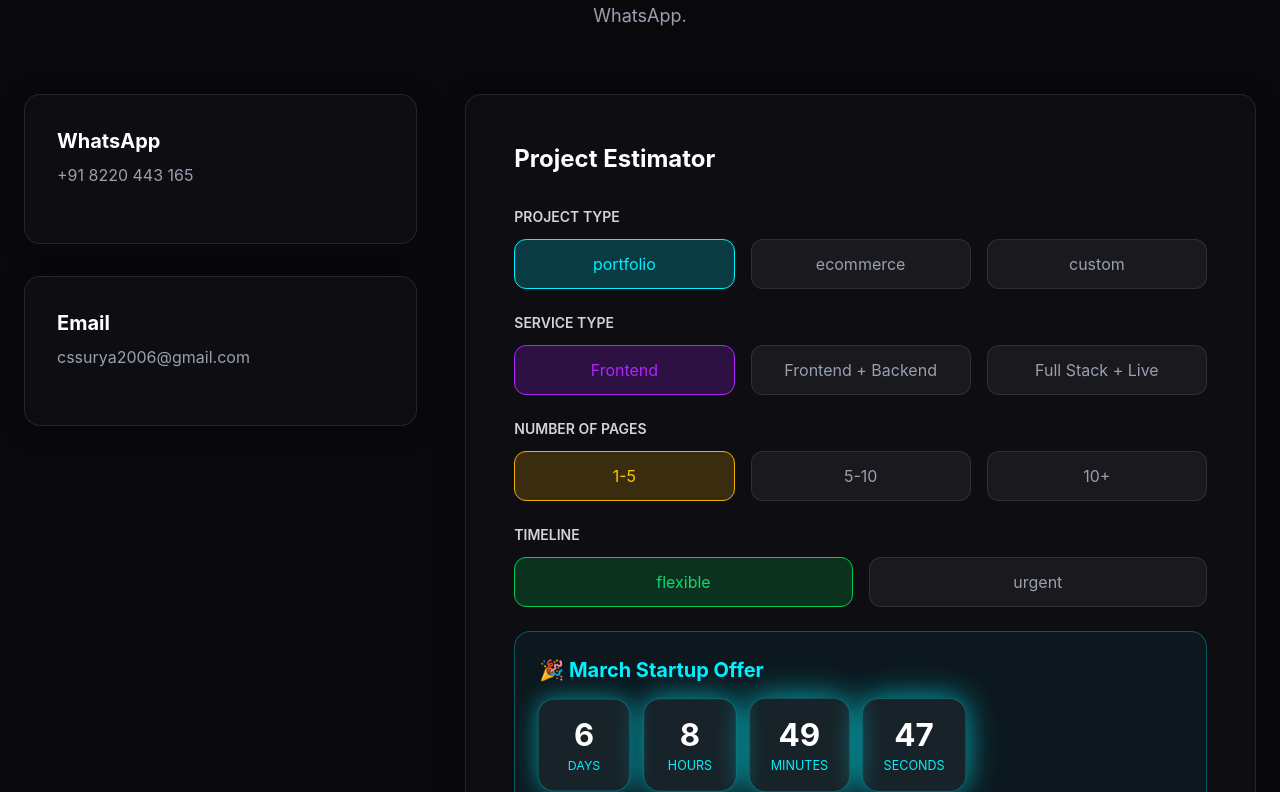
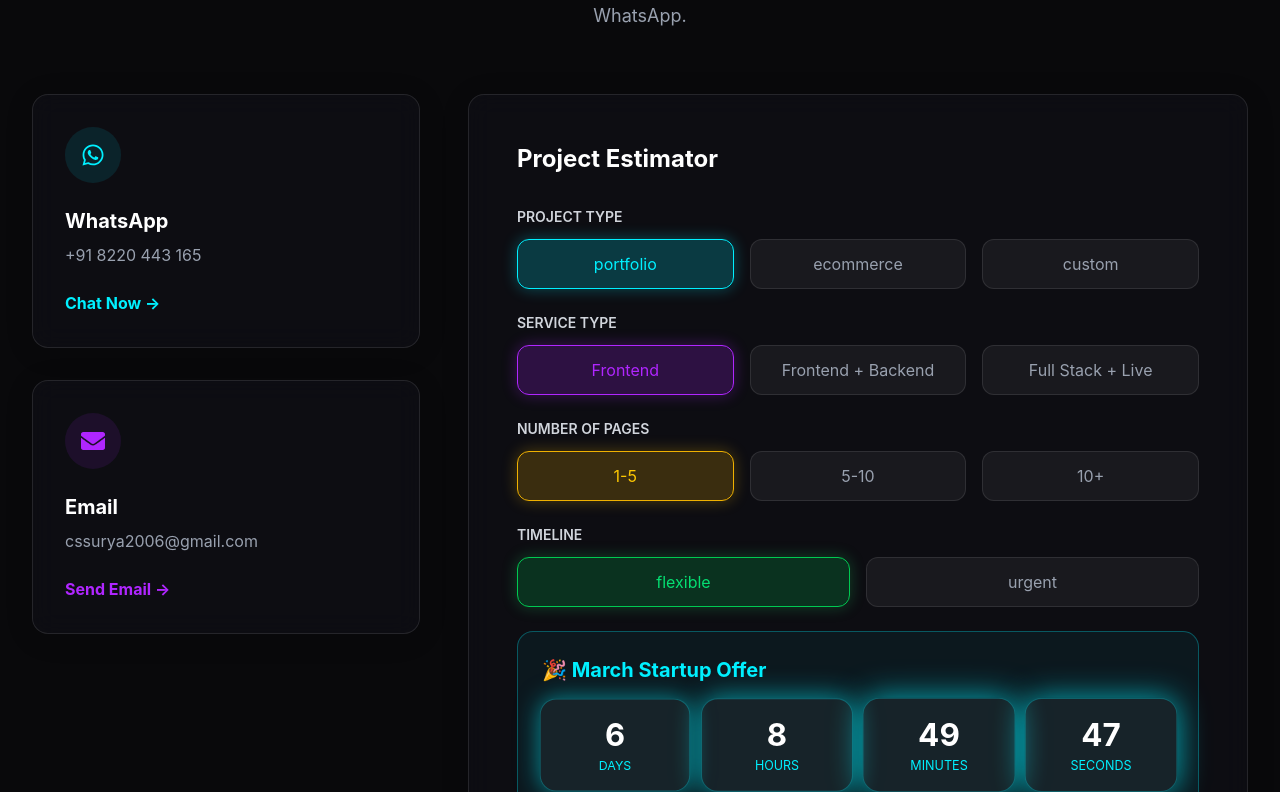
Before and after one commit to Surya200622/surya.cs-portfolio, a React (Vite) app: page / in a window 1280 px wide. Shown: the part 6028-6820 px from the top of the page. Built offline with nearby package versions, Linux system fonts and the light colour scheme.

Commit message:
Refactor Contact component layout and styles

```diff
--- a/src/components/Contact.jsx
+++ b/src/components/Contact.jsx
@@ -21,7 +21,6 @@ const Contact = () => {
     const month = today.getMonth();
     const day = today.getDay();
 
-    // Saturday offer
     if (day === 6) {
       return {
         title: "Saturday Special Offer",
@@ -85,24 +84,19 @@ const Contact = () => {
   const calculatePrice = () => {
     let base = 0;
 
-    // Project Type
     if (projectType === 'portfolio') base += 5000;
     if (projectType === 'ecommerce') base += 10000;
     if (projectType === 'custom') base += 15000;
 
-    // Service Type
     if (serviceType === 'frontend') base += 0;
     if (serviceType === 'frontend-backend') base += 5000;
     if (serviceType === 'fullstack-live') base += 10000;
 
-    // Pages
     if (pages === '5-10') base += 3000;
     if (pages === '10+') base += 8000;
 
-    // Timeline
     if (timeline === 'urgent') base += 5000;
 
-    // Offer
     const offer = getDynamicOffer();
     if (offer) {
       base -= (base * offer.discountPercent) / 100;
@@ -112,46 +106,82 @@ const Contact = () => {
   };
 
   const getQuoteMessage = () => {
-    return `Hi, I used the price calculator. I need a ${projectType} website with ${serviceType}. Pages: ${pages}. Timeline: ${timeline}. Estimated price: ₹${calculatePrice()}. Let's discuss!`;
+    return `Hi, I need a ${projectType} website with ${serviceType}. Pages: ${pages}. Timeline: ${timeline}. Estimated price: ₹${calculatePrice()}. Let's discuss!`;
   };
 
   return (
     <section
       id="contact"
-      className="py-24 relative w-full bg-zinc-950 border-t border-white/5"
+      className="py-16 md:py-20 lg:py-24 relative w-full bg-zinc-950 border-t border-white/5"
     >
-      <div className="max-w-7xl mx-auto px-6">
-        <div className="text-center mb-16">
+      <div className="max-w-7xl mx-auto px-4 sm:px-6 lg:px-8">
+        <div className="text-center mb-12 md:mb-16">
           <motion.h2
             initial={{ opacity: 0, y: 20 }}
             whileInView={{ opacity: 1, y: 0 }}
             viewport={{ once: true }}
-            className="text-4xl md:text-5xl font-bold text-white mb-4"
+            className="text-3xl sm:text-4xl md:text-5xl font-bold text-white mb-4"
           >
             Let's <span className="text-gradient">Talk</span>
           </motion.h2>
 
-          <p className="text-gray-400 max-w-2xl mx-auto text-lg">
+          <p className="text-gray-400 max-w-2xl mx-auto text-base md:text-lg">
             Ready to start your project? Get an instant estimate and reach out on WhatsApp.
           </p>
         </div>
 
-        <div className="flex flex-col lg:flex-row gap-12">
+        <div className="flex flex-col lg:flex-row gap-8 md:gap-10 lg:gap-12">
+
           {/* Contact Info */}
-          <div className="lg:w-1/3 space-y-8">
-            <div className="glass p-8 rounded-2xl">
-              <h3 className="text-xl font-bold text-white mb-2">WhatsApp</h3>
-              <p className="text-gray-400 mb-6">+91 8220 443 165</p>
+          <div className="w-full lg:w-1/3 space-y-6 md:space-y-8">
+
+            <div className="glass p-6 md:p-8 rounded-2xl border border-white/10 transition-all duration-300 hover:border-neon-blue/50 hover:shadow-[0_0_25px_rgba(0,240,255,0.25)] hover:scale-[1.02] group">
+              <div className="w-14 h-14 bg-neon-blue/10 rounded-full flex items-center justify-center text-neon-blue text-2xl mb-6 transition-all duration-300 group-hover:scale-110 group-hover:shadow-[0_0_20px_rgba(0,240,255,0.5)]">
+                <FaWhatsapp />
+              </div>
+
+              <h3 className="text-xl font-bold text-white mb-2">
+                WhatsApp
+              </h3>
+
+              <p className="text-gray-400 mb-6">
+                +91 8220 443 165
+              </p>
+
+              <a
+                href={generateWhatsAppLink("Hi! I want to discuss a project.")}
+                target="_blank"
+                rel="noopener noreferrer"
+                className="text-neon-blue font-bold transition-all duration-300 hover:drop-shadow-[0_0_8px_rgba(0,240,255,0.8)]"
+              >
+                Chat Now →
+              </a>
             </div>
 
-            <div className="glass p-8 rounded-2xl">
-              <h3 className="text-xl font-bold text-white mb-2">Email</h3>
-              <p className="text-gray-400 mb-6">cssurya2006@gmail.com</p>
+            <div className="glass p-6 md:p-8 rounded-2xl border border-white/10 transition-all duration-300 hover:border-neon-purple/50 hover:shadow-[0_0_25px_rgba(176,38,255,0.25)] hover:scale-[1.02] group">
+              <div className="w-14 h-14 bg-neon-purple/10 rounded-full flex items-center justify-center text-neon-purple text-2xl mb-6 transition-all duration-300 group-hover:scale-110 group-hover:shadow-[0_0_20px_rgba(176,38,255,0.5)]">
+                <FaEnvelope />
+              </div>
+
+              <h3 className="text-xl font-bold text-white mb-2">
+                Email
+              </h3>
+
+              <p className="text-gray-400 mb-6 break-all">
+                cssurya2006@gmail.com
+              </p>
+
+              <a
+                href="mailto:cssurya2006@gmail.com"
+                className="text-neon-purple font-bold transition-all duration-300 hover:drop-shadow-[0_0_8px_rgba(176,38,255,0.8)]"
+              >
+                Send Email →
+              </a>
             </div>
           </div>
 
           {/* Estimator */}
-          <div className="lg:w-2/3 glass p-8 md:p-12 rounded-2xl border border-white/10">
+          <div className="w-full lg:w-2/3 glass p-6 md:p-10 lg:p-12 rounded-2xl border border-white/10 transition-all duration-300 hover:shadow-[0_0_35px_rgba(0,240,255,0.08)]">
             <h3 className="text-2xl font-bold text-white mb-8">
               Project Estimator
             </h3>
@@ -163,15 +193,15 @@ const Contact = () => {
                 <label className="block text-sm font-semibold text-gray-300 mb-3 uppercase">
                   Project Type
                 </label>
-                <div className="grid grid-cols-1 md:grid-cols-3 gap-4">
+                <div className="grid grid-cols-1 sm:grid-cols-2 md:grid-cols-3 gap-4">
                   {['portfolio', 'ecommerce', 'custom'].map(type => (
                     <button
                       key={type}
                       onClick={() => setProjectType(type)}
-                      className={`py-3 px-4 rounded-xl border ${
+                      className={`py-3 px-4 rounded-xl border transition-all ${
                         projectType === type
-                          ? 'bg-neon-blue/20 border-neon-blue text-neon-blue'
-                          : 'bg-white/5 border-white/10 text-gray-400'
+                          ? 'bg-neon-blue/20 border-neon-blue text-neon-blue shadow-[0_0_15px_rgba(0,240,255,0.3)]'
+                          : 'bg-white/5 border-white/10 text-gray-400 hover:border-white/30'
                       }`}
                     >
                       {type}
@@ -185,19 +215,15 @@ const Contact = () => {
                 <label className="block text-sm font-semibold text-gray-300 mb-3 uppercase">
                   Service Type
                 </label>
-                <div className="grid grid-cols-1 md:grid-cols-3 gap-4">
-                  {[
-                    'frontend',
-                    'frontend-backend',
-                    'fullstack-live'
-                  ].map(service => (
+                <div className="grid grid-cols-1 sm:grid-cols-2 md:grid-cols-3 gap-4">
+                  {['frontend', 'frontend-backend', 'fullstack-live'].map(service => (
                     <button
                       key={service}
                       onClick={() => setServiceType(service)}
-                      className={`py-3 px-4 rounded-xl border ${
+                      className={`py-3 px-4 rounded-xl border transition-all ${
                         serviceType === service
-                          ? 'bg-neon-purple/20 border-neon-purple text-neon-purple'
-                          : 'bg-white/5 border-white/10 text-gray-400'
+                          ? 'bg-neon-purple/20 border-neon-purple text-neon-purple shadow-[0_0_15px_rgba(176,38,255,0.3)]'
+                          : 'bg-white/5 border-white/10 text-gray-400 hover:border-white/30'
                       }`}
                     >
                       {service === 'frontend'
@@ -215,15 +241,15 @@ const Contact = () => {
                 <label className="block text-sm font-semibold text-gray-300 mb-3 uppercase">
                   Number of Pages
                 </label>
-                <div className="grid grid-cols-3 gap-4">
+                <div className="grid grid-cols-1 sm:grid-cols-3 gap-4">
                   {['1-5', '5-10', '10+'].map(num => (
                     <button
                       key={num}
                       onClick={() => setPages(num)}
-                      className={`py-3 px-4 rounded-xl border ${
+                      className={`py-3 px-4 rounded-xl border transition-all ${
                         pages === num
-                          ? 'bg-yellow-500/20 border-yellow-500 text-yellow-400'
-                          : 'bg-white/5 border-white/10 text-gray-400'
+                          ? 'bg-yellow-500/20 border-yellow-500 text-yellow-400 shadow-[0_0_15px_rgba(234,179,8,0.3)]'
+                          : 'bg-white/5 border-white/10 text-gray-400 hover:border-white/30'
                       }`}
                     >
                       {num}
@@ -237,15 +263,15 @@ const Contact = () => {
                 <label className="block text-sm font-semibold text-gray-300 mb-3 uppercase">
                   Timeline
                 </label>
-                <div className="grid grid-cols-2 gap-4">
+                <div className="grid grid-cols-1 sm:grid-cols-2 gap-4">
                   {['flexible', 'urgent'].map(time => (
                     <button
                       key={time}
                       onClick={() => setTimeline(time)}
-                      className={`py-3 px-4 rounded-xl border ${
+                      className={`py-3 px-4 rounded-xl border transition-all ${
                         timeline === time
-                          ? 'bg-green-500/20 border-green-500 text-green-400'
-                          : 'bg-white/5 border-white/10 text-gray-400'
+                          ? 'bg-green-500/20 border-green-500 text-green-400 shadow-[0_0_15px_rgba(34,197,94,0.3)]'
+                          : 'bg-white/5 border-white/10 text-gray-400 hover:border-white/30'
                       }`}
                     >
                       {time}
@@ -261,7 +287,7 @@ const Contact = () => {
                     🎉 {getDynamicOffer().title}
                   </p>
 
-                  <div className="flex gap-4 flex-wrap">
+                  <div className="grid grid-cols-2 sm:grid-cols-4 gap-4">
                     {Object.entries(timeLeft).map(([label, value], index) => (
                       <motion.div
                         key={label}
@@ -273,14 +299,18 @@ const Contact = () => {
                             '0 0 10px rgba(0,240,255,0.2)'
                           ]
                         }}
+                        whileHover={{
+                          scale: 1.08,
+                          boxShadow: '0 0 35px rgba(0,240,255,0.8)'
+                        }}
                         transition={{
                           duration: 1.5,
                           delay: index * 0.1,
                           repeat: Infinity
                         }}
-                        className="bg-white/5 border border-neon-blue/30 px-5 py-4 rounded-2xl min-w-[90px] text-center"
+                        className="bg-white/5 border border-neon-blue/30 px-5 py-4 rounded-2xl text-center"
                       >
-                        <p className="text-3xl font-bold text-white">
+                        <p className="text-2xl md:text-3xl font-bold text-white">
                           {value}
                         </p>
                         <p className="text-xs text-neon-blue uppercase mt-1">
@@ -293,12 +323,12 @@ const Contact = () => {
               )}
 
               {/* Price */}
-              <div className="mt-10 pt-8 border-t border-white/10 flex flex-col md:flex-row items-center justify-between gap-6">
+              <div className="mt-10 pt-8 border-t border-white/10 flex flex-col md:flex-row items-start md:items-center justify-between gap-6">
                 <div>
                   <p className="text-gray-400 text-sm uppercase">
                     Estimated Cost
                   </p>
-                  <p className="text-4xl font-bold text-white">
+                  <p className="text-3xl md:text-4xl font-bold text-white">
                     ₹{calculatePrice()}
                   </p>
                 </div>
@@ -307,7 +337,7 @@ const Contact = () => {
                   href={generateWhatsAppLink(getQuoteMessage())}
                   target="_blank"
                   rel="noopener noreferrer"
-                  className="px-8 py-4 bg-neon-blue text-zinc-950 font-bold rounded-full"
+                  className="w-full md:w-auto px-8 py-4 bg-neon-blue text-zinc-950 font-bold rounded-full shadow-[0_0_20px_rgba(0,240,255,0.4)] hover:shadow-[0_0_35px_rgba(0,240,255,0.9)] hover:scale-105 hover:-translate-y-1 transition-all duration-300 text-center"
                 >
                   <FaWhatsapp className="inline mr-2" />
                   Get This Quote
```
